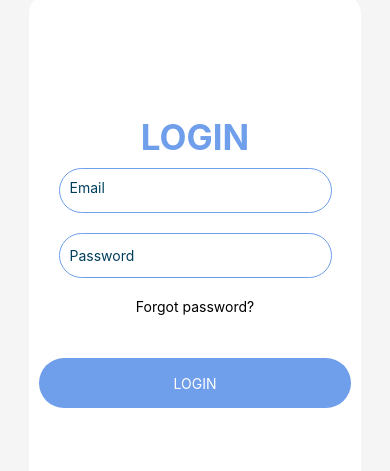
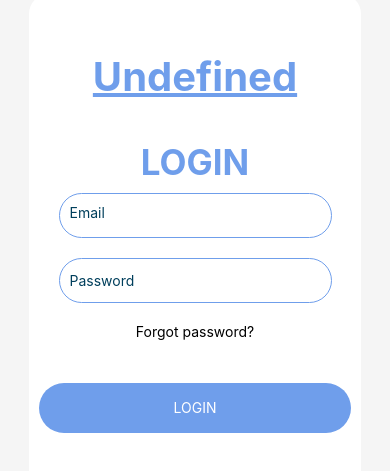
Before and after one commit to MATIFIREofficiel/SurvivorNext, a React Native app in the folder SurvivorNext/: screen /Calendar in a window 390 px wide. Shown: the part 175-646 px from the top of the page. Built offline with nearby package versions, Linux system fonts and the light colour scheme; what react-native-calendars would draw is missing.

Commit message:
feat(Permission): add global to check admin permission

```diff
--- a/SurvivorNext/AppContext.js
+++ b/SurvivorNext/AppContext.js
@@ -8,13 +8,16 @@ export function useAppContext() {
 
 export function AppProvider({ children }) {
     const [appColor, setAppColor] = useState('#6F9EEB');
-    const [companyName, setCompanyName] = useState('');
+    const [companyName, setCompanyName] = useState('Undefined');
+    const [Admin, setAdmin] = useState(false);
 
     const contextValue = {
         appColor,
         setAppColor,
         companyName,
         setCompanyName,
+        Admin,
+        setAdmin,
     };
 
     return (
```
